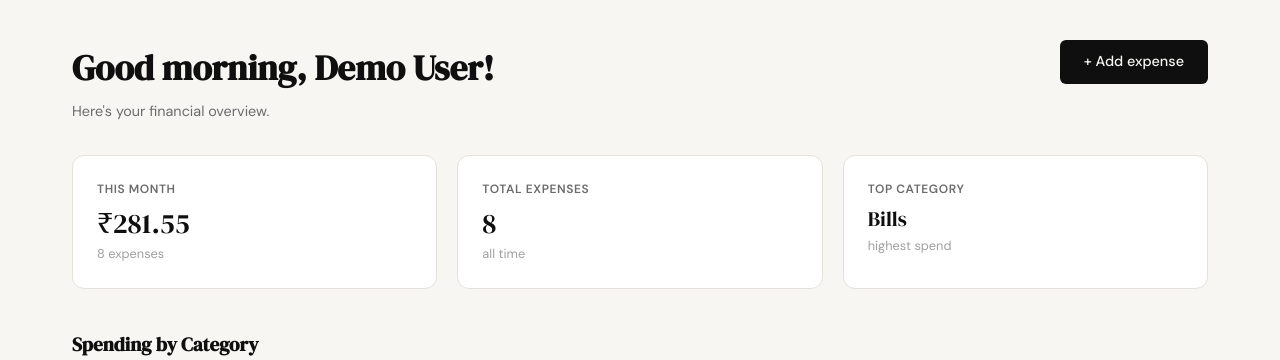
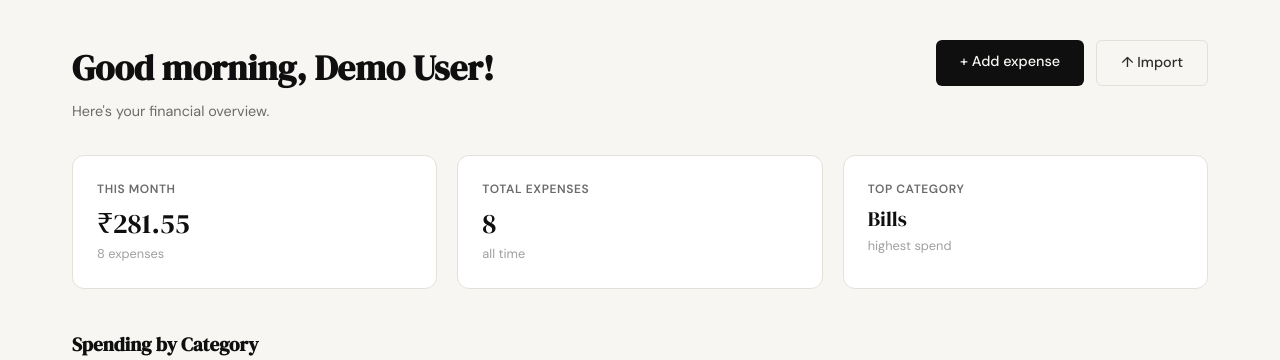
Before and after one commit to kushparuthi33/spendly, a Flask app: page /dashboard in a window 1280 px wide. Shown: the part 61-421 px from the top of the page. Run offline with Flask 3, Linux system fonts and the light colour scheme; a user stored in the database is signed in; data comes from the database, SQL or seed files in the repository.

Commit message:
Add Import button to dashboard header

```diff
--- a/templates/dashboard.html
+++ b/templates/dashboard.html
@@ -11,7 +11,10 @@
             <h1 class="dashboard-heading">{{ greeting }}, {{ name }}!</h1>
             <p class="dashboard-subheading">Here's your financial overview.</p>
         </div>
-        <a href="{{ url_for('add_expense') }}" class="btn-primary">+ Add expense</a>
+        <div style="display: flex; gap: 0.75rem;">
+            <a href="{{ url_for('add_expense') }}" class="btn-primary">+ Add expense</a>
+            <a href="{{ url_for('import_statement') }}" class="btn-ghost">↑ Import</a>
+        </div>
     </div>
 
     <div class="dashboard-stats">
```
